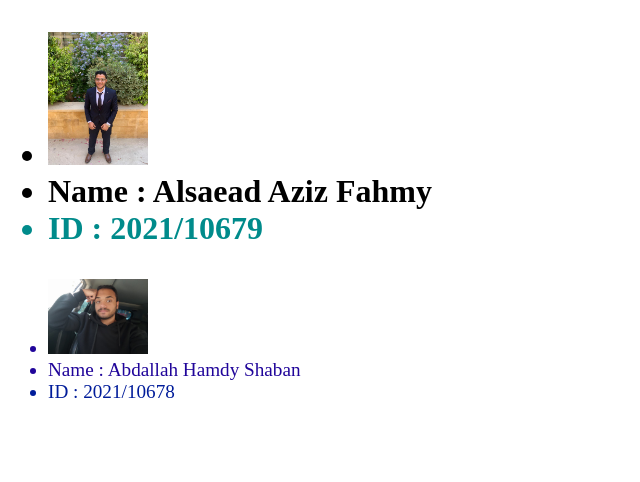
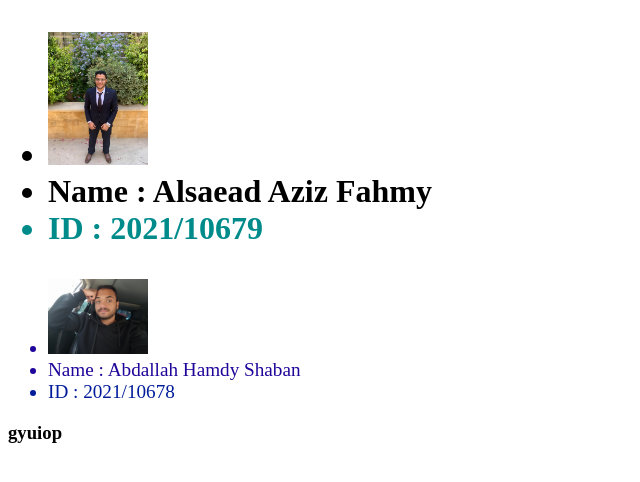
Before and after one commit to ALsaeed323/Assignment-1, a plain HTML site: page index.html in a window 1280 px wide. Shown: the full height of the page, 0-640 px from the left. Drawn offline with Linux system fonts and the light colour scheme.

Commit message:
test git tool

```diff
--- a/index.html
+++ b/index.html
@@ -24,6 +24,9 @@
             <li id="hh">ID  : 2021/10678</li>
         </ul>
         </div>
+        <h3>
+            gyuiop
+        </h3>
     </div>
 </body>
 </html>
```
